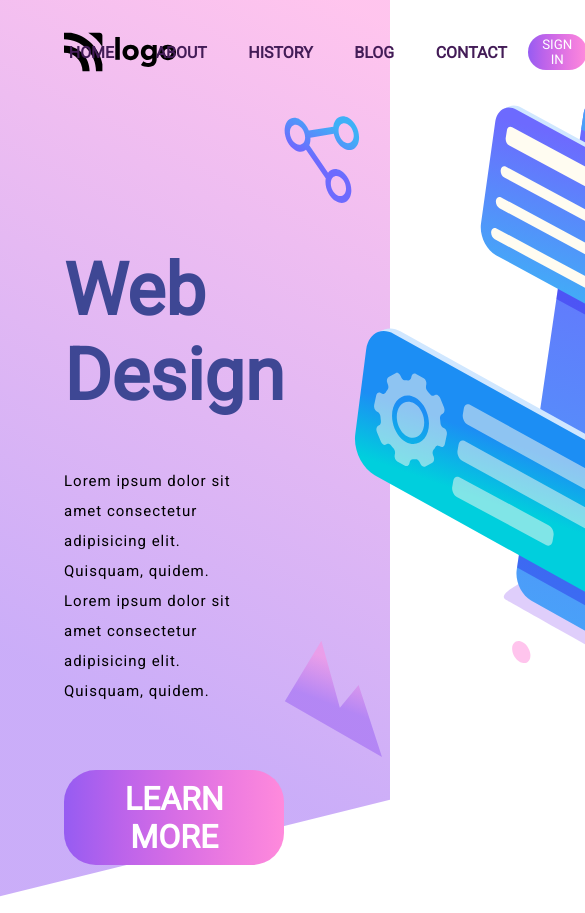
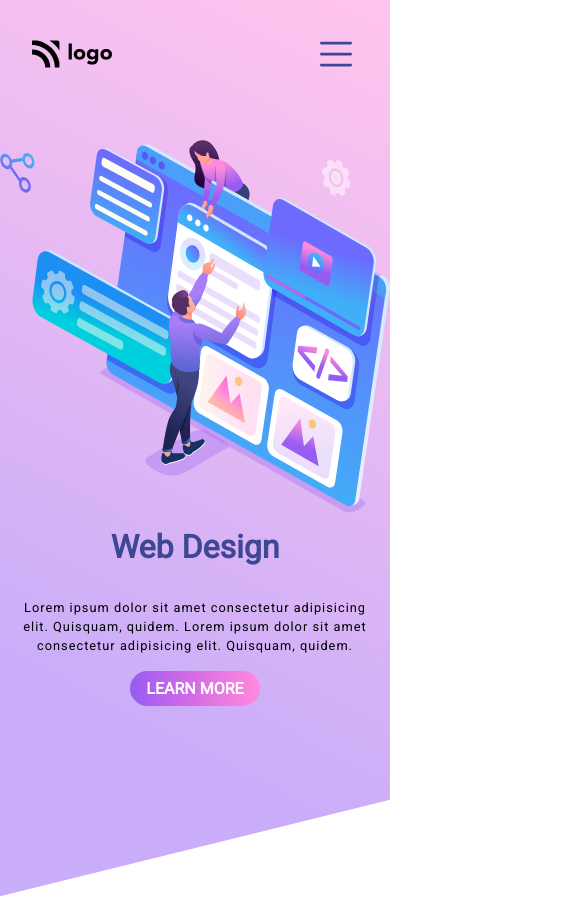
Before and after one commit to Ashish-Nagar-027/HTML-and-CSS-project-8, a plain HTML site: page index.html in a window 390 px wide. Shown: the top 913 px of the page, 585 px wide, since content can reach past the window. Drawn offline with Linux system fonts and the light colour scheme.

Commit message:
responsiv update

```diff
--- a/css/index.css
+++ b/css/index.css
@@ -12,6 +12,11 @@
     font-family: 'Roboto', sans-serif;
  }
 
+ body {
+    max-width: 1570px;
+    max-height:1200px;
+ }
+
  button{
     padding: 0.2rem 0.9rem;
     border-radius: 2rem;
@@ -20,6 +25,8 @@
     color: white;
     cursor: pointer;
 }
+
+
 
 .learn-more-btn {
     font-size: 2rem;
--- /dev/null
+++ b/css/responsive.css
@@ -0,0 +1,115 @@
+
+
+.ham {
+    display: none;
+}
+
+.intro-section {
+    margin-bottom: 5rem;
+    margin-top: 2rem;
+}
+@media only screen and (max-width:1250px) {
+    .imgs-div img:nth-child(3) {
+        max-width: 100%;
+        aspect-ratio: inherit;
+    }
+
+
+ }
+
+@media only screen and (max-width:1050px) {
+
+    .left-section h1 {
+        margin-top: 0rem;
+        font-size: 4rem;
+    }
+
+    .nav-items{
+        display: none;
+    }
+    .signin-btn {
+        display: none;
+    }
+    .ham {
+        display: flex;
+    }
+}
+
+
+@media only screen and (max-width:850px) {
+
+    .intro-section {
+        flex-direction: column-reverse;
+    }
+    .imgs-div {
+        display: flex;
+        max-height: 50vh;
+    }
+    .left-section {
+        padding: 0rem 4rem;
+        display: flex;
+        flex-direction: column;
+        align-items: center;
+        text-align: center;
+    }
+    .left-section h1 {
+       padding: 0;
+       margin: 1rem 0rem;
+    }
+    .left-section h4 {
+       padding: 0;
+       margin: 1rem 0rem;
+    }
+}
+
+@media only screen and (max-width:550px) {
+    .left-section h1 {
+        font-size: 2.5rem;
+       padding: 0;
+    }
+    .left-section h4{
+        font-size: 0.8rem;
+        padding: 0;
+        margin-top:1rem;
+        margin-bottom:1rem;
+        line-height: 1.2rem;
+    }
+    .vector-img{
+        display: none;
+    }
+    .vector-dot {
+        display: none;
+    }
+    nav {
+        padding: 2rem;
+    }
+    nav img{
+        width: 5rem;
+    }
+
+    .learn-more-btn {
+        font-size: 1rem;
+        padding: 0.5rem 1.5rem;
+    }
+
+
+}
+
+@media only screen and (max-width:400px) {
+    .learn-more-btn {
+        font-size: 1rem;
+        padding: 0.5rem 1rem;
+    }
+    .left-section h1 {
+        font-size: 2rem;
+       padding: 0;
+    }
+    .left-section h4{
+        width: 100vw;
+        padding: 0rem 1rem;
+    }
+    body{
+        min-width: 215px;
+        min-height:280px ;
+    }
+}
--- a/index.html
+++ b/index.html
@@ -11,7 +11,7 @@
       rel="stylesheet"
     />
     <link rel="stylesheet" href="css/index.css" />
-
+    <link rel="stylesheet" href="./css/responsive.css">
     <title>Design Landing Page</title>
   </head>
   <body>
@@ -26,6 +26,12 @@
           <h5 class="nav-item">CONTACT</h5>
         </div>
         <button class="signin-btn">SIGN IN</button>
+        <div class="ham"><svg xmlns="http://www.w3.org/2000/svg" class="icon icon-tabler icon-tabler-menu-2" width="44" height="44" viewBox="0 0 24 24" stroke-width="1.5" stroke="#3E4794" fill="none" stroke-linecap="round" stroke-linejoin="round">
+          <path stroke="none" d="M0 0h24v24H0z" fill="none"/>
+          <line x1="4" y1="6" x2="20" y2="6" />
+          <line x1="4" y1="12" x2="20" y2="12" />
+          <line x1="4" y1="18" x2="20" y2="18" />
+        </svg></div>
       </nav>
       <div class="intro-section">
         <div class="left-section">
```
